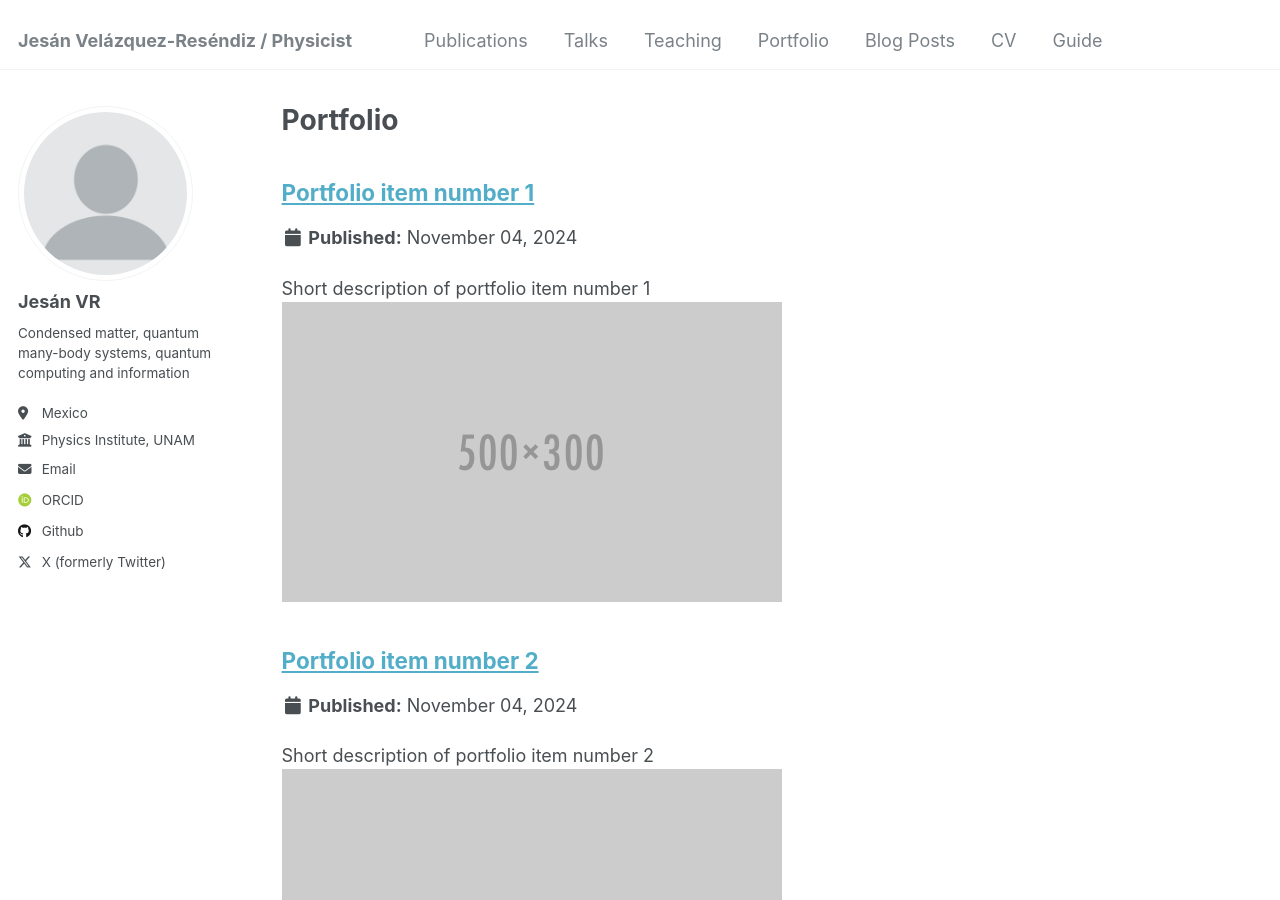
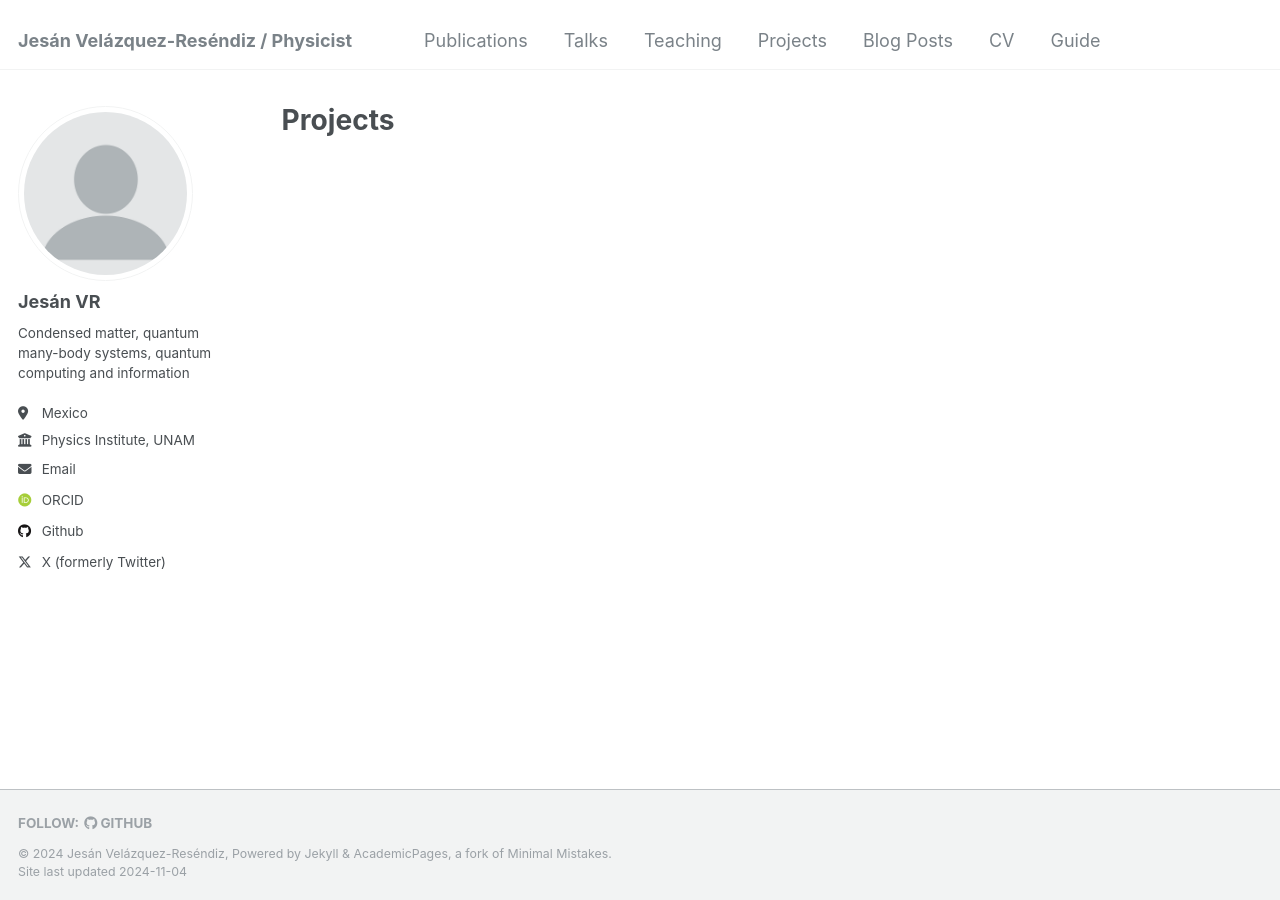
Before and after one commit to jesan-velazquez-resendiz/jesan-velazquez-resendiz.github.io, a Jekyll site: the page built from _pages/projects.html, in a window 1280 px wide and 900 px high. Built offline with Jekyll 4.4.1, drawn with Linux system fonts in a browser that asks for light colours; some web fonts are replaced.

Commit message:
change portfolio to projects

```diff
--- a/_config.yml
+++ b/_config.yml
@@ -221,7 +221,7 @@
   publications:
     output: true
     permalink: /:collection/:path/
-  portfolio:
+  projects:
     output: true
     permalink: /:collection/:path/
   talks:
@@ -267,10 +267,10 @@
       author_profile: true
       share: true
       comments: true
-  # _portfolio
+  # projects
   - scope:
       path: ""
-      type: portfolio
+      type: projects
     values:
       layout: single
       author_profile: true
--- a/_data/navigation.yml
+++ b/_data/navigation.yml
@@ -14,8 +14,8 @@
   - title: "Teaching"
     url: /teaching/
 
-  - title: "Portfolio"
-    url: /portfolio/
+  - title: "Projects"
+    url: /projects/
 
   - title: "Blog Posts"
     url: /year-archive/
--- a/_pages/portfolio.html
+++ b/_pages/projects.html
@@ -1,7 +1,7 @@
 ---
 layout: archive
-title: "Portfolio"
-permalink: /portfolio/
+title: "Projects"
+permalink: /projects/
 author_profile: true
 ---
 
```
